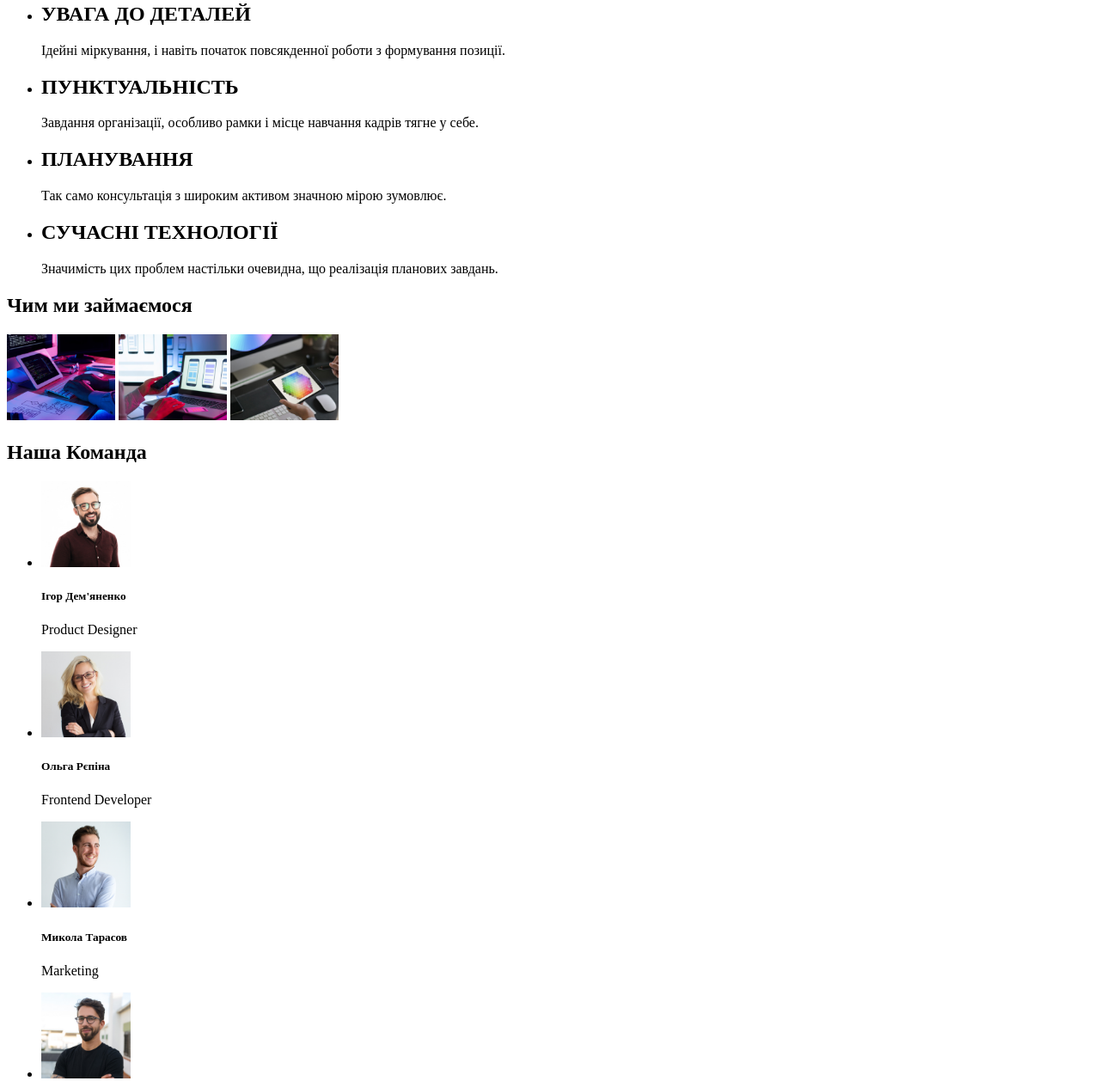
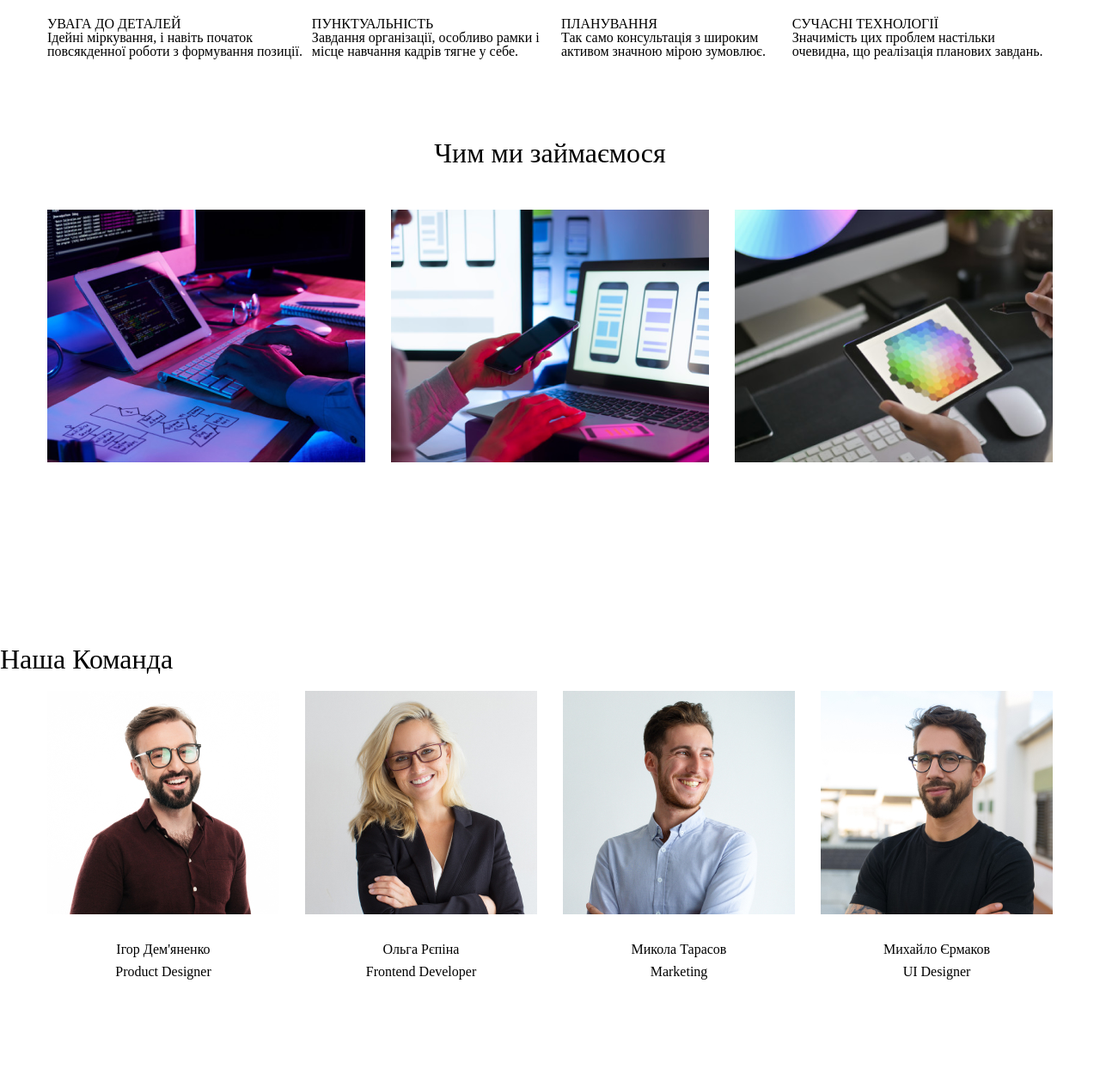
Before and after one commit to lirm0x/1, a plain HTML site: page index.html in a window 1280 px wide. Shown: the part 269-1527 px from the top of the page at 86% size. Drawn offline with nearby package versions, Linux system fonts and the light colour scheme.

Commit message:
first commit

```diff
--- /dev/null
+++ b/css/reset.css
@@ -0,0 +1,48 @@
+/* http://meyerweb.com/eric/tools/css/reset/
+   v2.0 | 20110126
+   License: none (public domain)
+*/
+
+html, body, div, span, applet, object, iframe,
+h1, h2, h3, h4, h5, h6, p, blockquote, pre,
+a, abbr, acronym, address, big, cite, code,
+del, dfn, em, img, ins, kbd, q, s, samp,
+small, strike, strong, sub, sup, tt, var,
+b, u, i, center,
+dl, dt, dd, ol, ul, li,
+fieldset, form, label, legend,
+table, caption, tbody, tfoot, thead, tr, th, td,
+article, aside, canvas, details, embed,
+figure, figcaption, footer, header, hgroup,
+menu, nav, output, ruby, section, summary,
+time, mark, audio, video {
+	margin: 0;
+	padding: 0;
+	border: 0;
+	font-size: 100%;
+	font: inherit;
+	vertical-align: baseline;
+}
+/* HTML5 display-role reset for older browsers */
+article, aside, details, figcaption, figure,
+footer, header, hgroup, menu, nav, section {
+	display: block;
+}
+body {
+	line-height: 1;
+}
+ol, ul {
+	list-style: none;
+}
+blockquote, q {
+	quotes: none;
+}
+blockquote:before, blockquote:after,
+q:before, q:after {
+	content: '';
+	content: none;
+}
+table {
+	border-collapse: collapse;
+	border-spacing: 0;
+}
--- a/css/style.css
+++ b/css/style.css
@@ -1,3 +1,4 @@
+@import url('https://fonts.googleapis.com/css2?family=Raleway:ital,wght@0,100..900;1,100..900&family=Roboto:ital,wght@0,100;0,300;0,400;0,500;0,700;0,900;1,100;1,300;1,400;1,500;1,700;1,900&display=swap');
 :root{
     --main-color: #FFFFFF;
     --mastery-color: #2196F3;
@@ -5,3 +6,56 @@
     --main-21: #212121;
     --main-75: #757575;
 }
+
+
+
+.section-ul-li-img{
+    display: flex;
+    width: 1170px;
+    margin: 0 auto;
+    justify-content: space-between;
+    margin-bottom: 94px;
+    margin-top: 50px;
+}
+
+.section-img-h1{
+    text-align: center;
+}
+.section-list-ul{
+    display: flex;
+    width: 1170px;
+    margin: 0 auto;
+    justify-content: space-between;
+    margin-top: 94px;
+    margin-bottom: 94px;
+}
+.section-people{
+    padding-top: 94px;
+    padding-bottom: 94px;
+}
+.section-people-list{
+    display: flex;
+    width: 1170px;
+    margin: 0 auto;
+    justify-content: space-between;
+}
+
+.section-people-list li{
+    width: 270px;
+    background-color: var(--main-color);
+    height: 368px;
+}
+.section-people-list img{
+    width: 270px;
+    height: 260px;
+}
+
+.section-people-list h5{
+    padding-top: 30px;
+    text-align: center;
+}
+
+.section-people-list p{
+    padding-top: 10px;
+    text-align: center;
+}
--- a/index.html
+++ b/index.html
@@ -4,6 +4,8 @@
     <meta charset="UTF-8">
     <meta name="viewport" content="width=device-width, initial-scale=1.0">
     <title>Document</title>
+    <link rel="stylesheet" href="./css/reset.css">
+    <link rel="stylesheet" href="https://cdnjs.cloudflare.com/ajax/libs/normalize/8.0.1/normalize.min.css" integrity="sha512-NhSC1YmyruXifcj/KFRWoC561YpHpc5Jtzgvbuzx5VozKpWvQ+4nXhPdFgmx8xqexRcpAglTj9sIBWINXa8x5w==" crossorigin="anonymous" referrerpolicy="no-referrer" />
     <link rel="stylesheet" href="./css/style.css">
 </head>
 <body>
@@ -22,30 +24,32 @@
     <h1>ЕФЕКТИВНІ РІШЕННЯ ДЛЯ ВАШОГО БІЗНЕСУ</h1>
     <button>Замовити послугу</button>
     </section>
-    <section>
-    <ul>
-        <li><h1>УВАГА ДО ДЕТАЛЕЙ</h1><P>Ідейні міркування, і навіть початок повсякденної роботи з формування позиції.</P></li>
-        <li><h1>ПУНКТУАЛЬНІСТЬ</h1><P>Завдання організації, особливо рамки і місце навчання кадрів тягне у себе.</P></li>
-        <li><h1>ПЛАНУВАННЯ</h1><P>Так само консультація з широким активом значною мірою зумовлює.</P></li>
-        <li><h1>СУЧАСНІ ТЕХНОЛОГІЇ</h1><P>Значимість цих проблем настільки очевидна, що реалізація планових завдань.</P></li>
+    <section class="section-list">
+    <ul class="section-list-ul">
+        <li><h3>УВАГА ДО ДЕТАЛЕЙ</h3><P>Ідейні міркування, і навіть початок повсякденної роботи з формування позиції.</P></li>
+        <li><h3>ПУНКТУАЛЬНІСТЬ</h3><P>Завдання організації, особливо рамки і місце навчання кадрів тягне у себе.</P></li>
+        <li><h3>ПЛАНУВАННЯ</h3><P>Так само консультація з широким активом значною мірою зумовлює.</P></li>
+        <li><h3>СУЧАСНІ ТЕХНОЛОГІЇ</h3><P>Значимість цих проблем настільки очевидна, що реалізація планових завдань.</P></li>
     </ul>
 </section>
-<section>
-    <h1>Чим ми займаємося</h1>
-    <img src="/img/img.png" alt="eror" height="100px">
-    <img src="/img/img (1).png" alt="eror" height="100px">
-    <img src="/img/img (2).png" alt="eror" height="100px">
+<section class="section-img">
+    <h1 class="section-img-h1">Чим ми займаємося</h1>
+    <ul class="section-ul-li-img">
+    <li><img src="/img/img.png"     alt="eror" height=""></li>
+    <li><img src="/img/img (1).png" alt="eror" height=""></li>
+    <li><img src="/img/img (2).png" alt="eror" height=""></li>
+</ul>
 </section>
-<section>
+<section class="section-people">
     <h1>Наша Команда</h1>
-    <ul>
-    <li><img src="/img/img.jpg" alt="error" height="100px">
-    <h5>Ігор Дем'яненко</h5> <p>Product Designer</p></li>
-    <li><img src="/img/img (1).jpg" alt="error" height="100px">
+    <ul class="section-people-list">
+    <li class="section-people-1"><img src="/img/img.jpg" alt="error" height="">
+        <h5>Ігор Дем'яненко</h5> <p>Product Designer</p></li>
+    <li class="section-people-2"><img src="/img/img (1).jpg" alt="error" height="">
         <h5>Ольга Рєпіна</h5> <p>Frontend Developer</p>    </li>
-    <li><img src="/img/img (2).jpg" alt="error" height="100px">
+    <li class="section-people-3"><img src="/img/img (2).jpg" alt="error" height="">
         <h5>Микола Тарасов</h5> <p>Marketing</p>    </li>
-    <li><img src="/img/img (3).jpg" alt="error" height="100px">
+    <li class="section-people-4"><img src="/img/img (3).jpg" alt="error" height="">
         <h5>Михайло Єрмаков</h5> <p>UI Designer</p>    </li>
     </ul>
     </section>
```
